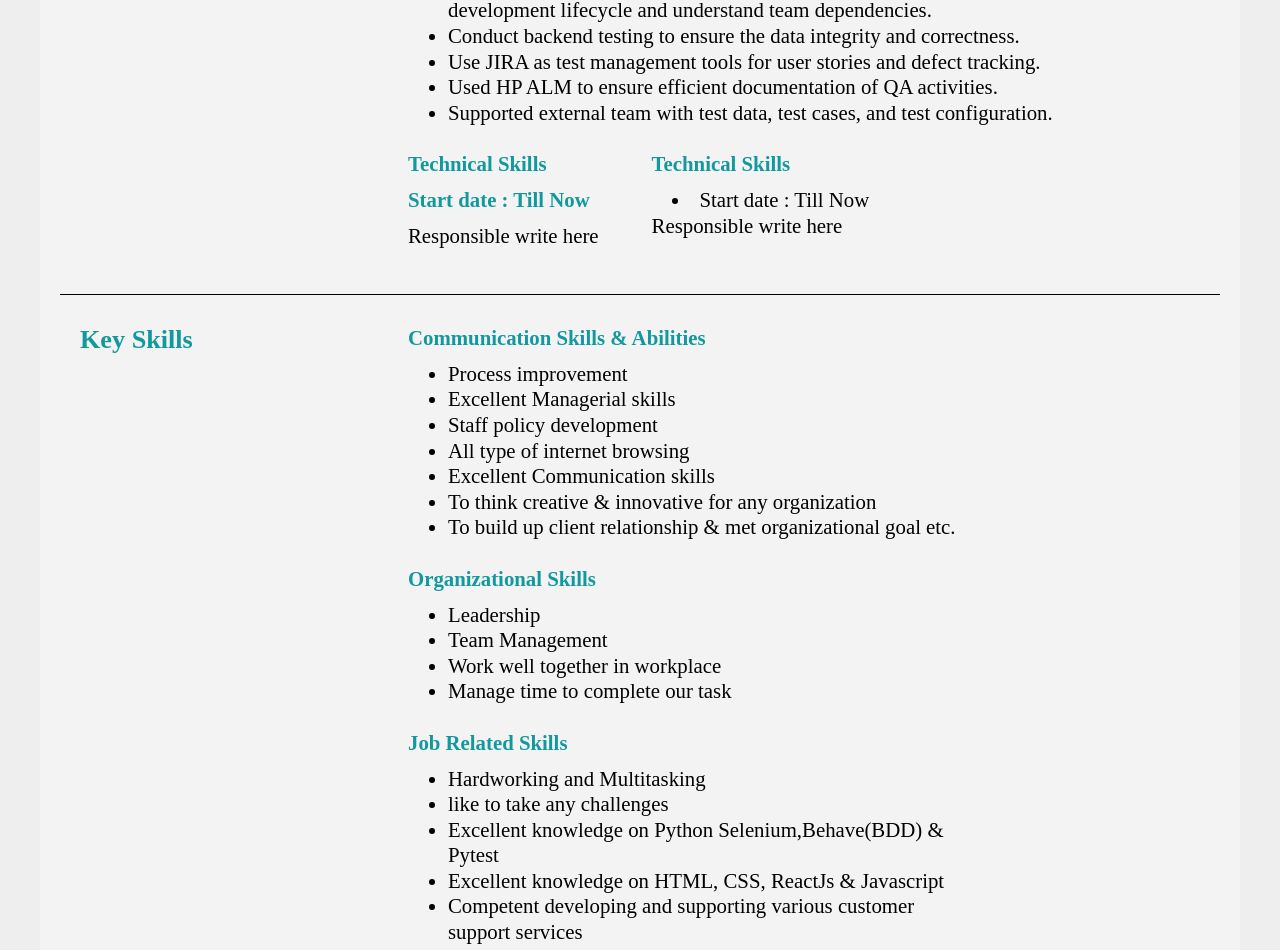
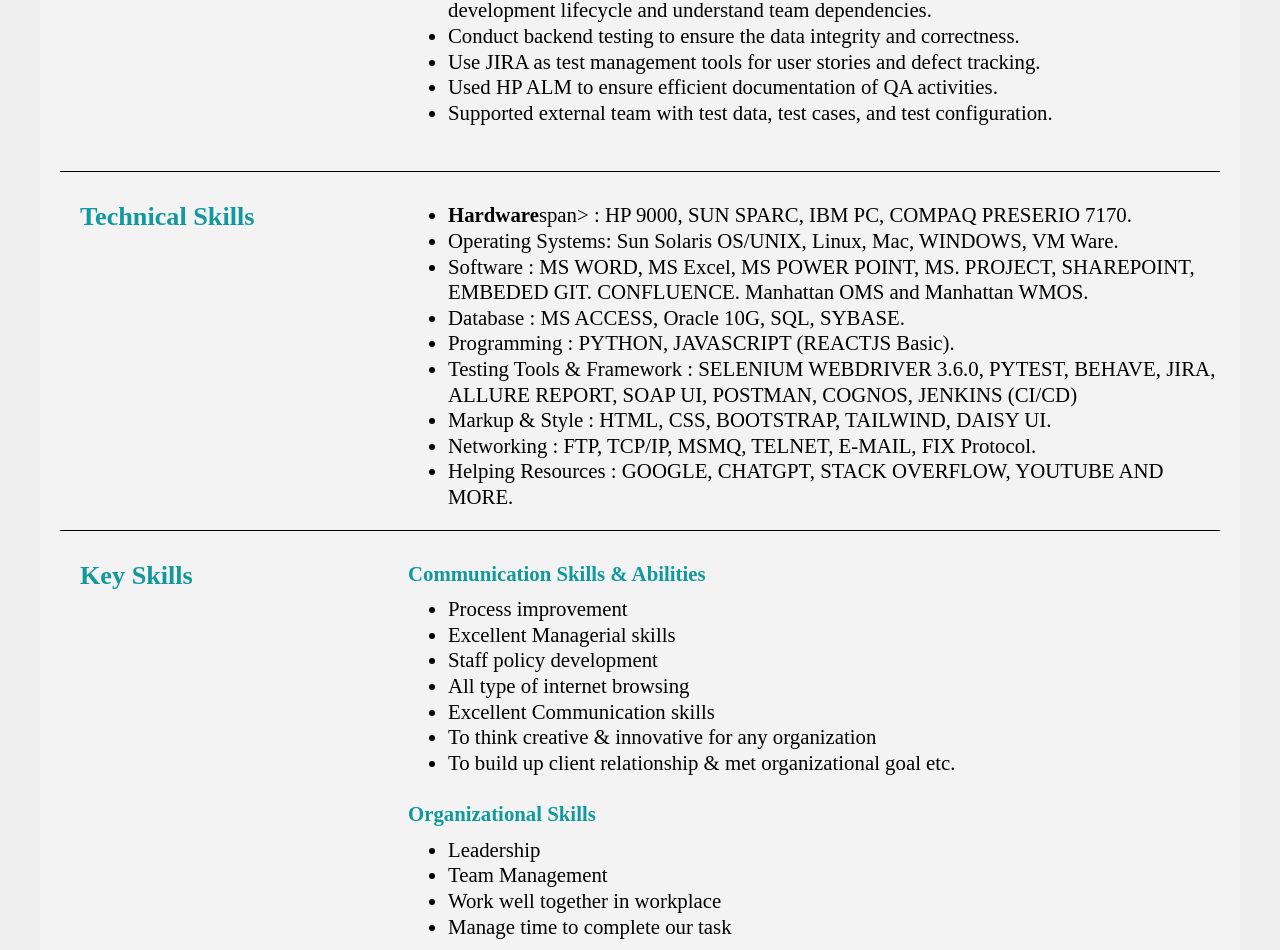
Before and after one commit to Ali332147/My-CV-File, a plain HTML site: page index.html in a window 1280 px wide. Shown: the part 928-1878 px from the top of the page. Drawn offline with Linux system fonts and the light colour scheme.

Commit message:
added technical skills

```diff
--- a/index.html
+++ b/index.html
@@ -26,8 +26,8 @@
             <!-- header-right start -->
             <div class="header-right">
                 <p><a href="mailto:jaber2024@gmail.com">Email :jaber2024@gmail.com</a></p>
-                <p><a href=" " target="_blank">Live link:https://ali332147.github.io/final_site/</a></p>
-                <p><a href="" target="_blank">https://github.com/Ali332147?tab=repositories</a></p>
+                <p>Live Link :<a href=" " target="_blank">https://ali332147.github.io/final_site/</a></p>
+                <p><a href="" target="_blank">https://github.com/Ali332147?tab=repositories</a>Github Link :</p>
                 <p><a href="tel:--1">Phone :+1631-992-4128</a></p>
             </div>
             <!-- header-right end -->
@@ -86,31 +86,43 @@
                         </ul>
 
                         <br>
-                        <div class="left">
-                            <h4>Technical Skills</h4>
-                            <h5>Start date : Till Now</h5>
-                            <p> Responsible write here </p>
-
-                            <br>
-                        </div>
-                        <div class="right">
-                            <h4>Technical Skills</h4>
-                            <li>Start date : Till Now</li>
-                            <p> Responsible write here </p>
-
-                            <br>
-                        </div>
-
                     </div>
             </section>
             <!--work experience  end -->
-
             <!-- clear both side -->
             <div class="clear-div"></div>
             <hr class="common-hr">
             </hr>
             <!-- clear both end -->
 
+            <!-- Technical skills start -->
+            <section id="personal-info">
+                <div class="content">
+                    <div class="left">
+                        <h3>Technical Skills</h3>
+                    </div>
+                    <div class="right">
+                       <ul>
+                        <li> <span class="bold">Hardware</span>span> : HP 9000, SUN SPARC, IBM PC, COMPAQ PRESERIO 7170.</li>
+                        <li> Operating Systems:	Sun Solaris OS/UNIX, Linux, Mac, WINDOWS, VM Ware.</li>
+                        <li> Software : 	MS WORD, MS Excel, MS POWER POINT, MS. PROJECT, SHAREPOINT, EMBEDED GIT. CONFLUENCE. Manhattan OMS and Manhattan WMOS.</li>
+                        <li> Database :	MS ACCESS, Oracle 10G, SQL, SYBASE. </li>
+                        <li> Programming : 	PYTHON, JAVASCRIPT (REACTJS Basic).</li>
+                        <li> Testing Tools & Framework :	SELENIUM WEBDRIVER 3.6.0, PYTEST, BEHAVE, JIRA, ALLURE REPORT, SOAP UI, POSTMAN, COGNOS, JENKINS (CI/CD) </li>
+                        <li> Markup & Style : HTML, CSS, BOOTSTRAP, TAILWIND, DAISY UI.</li>
+                        <li> Networking : FTP, TCP/IP, MSMQ, TELNET, E-MAIL, FIX Protocol.</li>
+                        <li> Helping Resources :	GOOGLE, CHATGPT, STACK OVERFLOW, YOUTUBE AND MORE.</li>
+                        </ul>
+                        </div>
+                </div>
+            </section>
+
+            <!--Technical skills  end -->
+             <!-- clear both side -->
+            <div class="clear-div"></div>
+            <hr class="common-hr">
+            </hr>
+            <!-- clear both end -->
 
             <!-- key skills start -->
             <section id="personal-info">
@@ -179,11 +191,10 @@
                             <p><a href="http://uoda.edu.bd/">http://uoda.edu.bd/</a></p>
                         </div>
                         </div>
-
                 </div>
             </section>
+            <!--Education  end -->
 
-            <!--Education  end -->
             <!-- clear both side -->
             <div class="clear-div"></div>
             <hr class="common-hr">
```
